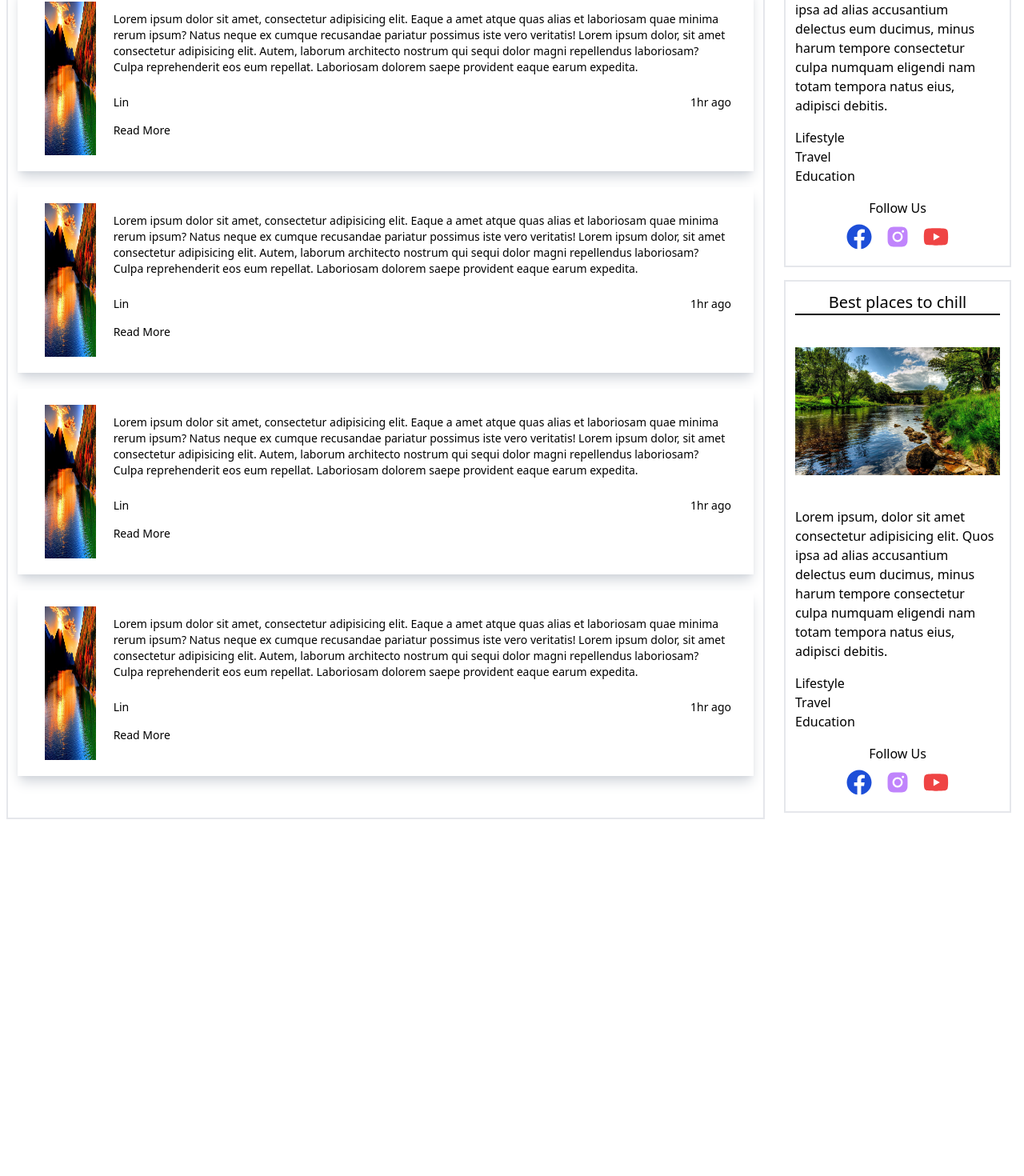
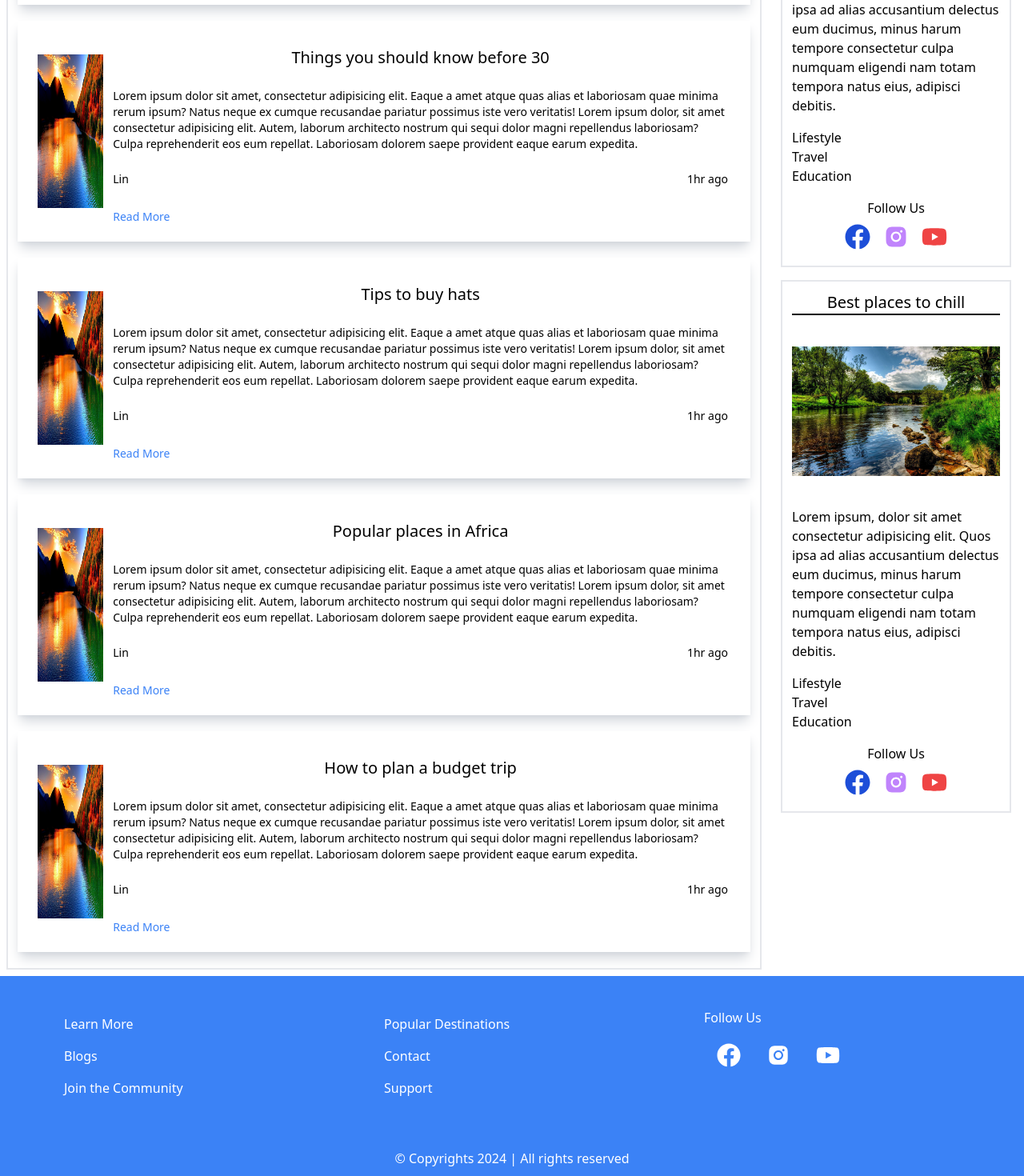
Before and after one commit to linkhanthtel/react-blog-website, a React (Create React App) app: page / in a window 1280 px wide. Shown: the part 692-2162 px from the top of the page at 80% size. Before the commit the page ends 1724 px from the top, so only its background shows below. Built offline with nearby package versions, Linux system fonts and the light colour scheme.

Commit message:
Third Commit

```diff
--- a/src/App.js
+++ b/src/App.js
@@ -6,6 +6,7 @@ import Blogs from "./pages/blogs";
 import Join from "./pages/join";
 import Contact from "./pages/contact";
 import SinglePost from "./pages/singlepost";
+import Footer from "./components/footer";
 
 function App() {
   return (
@@ -19,6 +20,7 @@ function App() {
           <Route path="/join" element={<Join />} />
           <Route path="/contact" element={<Contact />} />
         </Routes>
+      <Footer />
       </BrowserRouter>
     </div>
   );
--- a/src/components/article.jsx
+++ b/src/components/article.jsx
@@ -2,19 +2,20 @@ import React from 'react'
 import { Link } from 'react-router-dom'
 import image3 from '../images/image3.jpg'
 
-function Article() {
+function Article({title}) {
   return (
     <div className='my-5 mx-3 flex flex-col md:flex-row p-5 bg-white shadow-lg shadow-gray-300 hover:shadow-gray-500'>
       <div className='flex justify-center items-center'>
-        <img src={image3} alt="Image" className='w-56 h-48 md:w-[70%] md:h-84' />
+        <img src={image3} alt="Image" className='w-56 h-48 md:w-[90%] md:h-84' />
       </div>
       <div>
+        <h1 className='px-5 py-3 text-center text-xl md:px-2'>{title}</h1>
         <p className='px-5 py-3 md:px-2 text-sm'>Lorem ipsum dolor sit amet, consectetur adipisicing elit. Eaque a amet atque quas alias et laboriosam quae minima rerum ipsum? Natus neque ex cumque recusandae pariatur possimus iste vero veritatis! Lorem ipsum dolor, sit amet consectetur adipisicing elit. Autem, laborum architecto nostrum qui sequi dolor magni repellendus laboriosam? Culpa reprehenderit eos eum repellat. Laboriosam dolorem saepe provident eaque earum expedita.</p>
-        <div className='flex justify-between px-5 py-3 text-sm md:px-2'>
+        <div className='flex justify-between px-5 py-3 mb-3 text-sm md:px-2'>
             <p>Lin</p>
             <p>1hr ago</p>
         </div>
-        <Link to="/blogs/singlepost" className='px-5 py-3 text-sm md:px-2'>Read More</Link>
+        <Link to="/blogs/singlepost" className='px-5 py-3 text-blue-500 hover:text-blue-700 rounded-full text-sm md:px-2'>Read More</Link>
       </div>
     </div>
   )
--- a/src/components/articlecard.jsx
+++ b/src/components/articlecard.jsx
@@ -2,14 +2,14 @@ import React from 'react'
 import image6 from '../images/image6.jpg'
 import { Link } from 'react-router-dom'
 
-function ArticleCard() {
+function ArticleCard({title}) {
   return (
     <div>
         <div className='p-2 my-5 mx-3 bg-white shadow-lg rounded-lg shadow-gray-400 hover:shadow-gray-600 flex items-center flex-col'>
             <img src={image6} alt="Image" className='w-80 h-72' />
-            <h1 className='text-3xl my-3'>Title</h1>
+            <h1 className='text-xl my-3'>{title}</h1>
             <p className='my-4'>Lorem ipsum dolor sit amet consectetur adipisicing elit. Sed, id! Rem perferendis ipsam harum. Autem animi porro cupiditate inventore minima, odit facere adipisci alias doloremque consectetur velit provident iste. Sunt? Lorem ipsum dolor sit amet consectetur, adipisicing elit. Tempore enim ut odit molestias doloribus ratione dolorum possimus ipsum dolor sed, amet minus iste odio doloremque quaerat cumque deserunt facere quae! Lorem ipsum dolor sit amet consectetur adipisicing elit. Laborum quos soluta consequatur corporis eveniet veritatis, minima est temporibus vel optio, doloremque fugit! Est, harum nihil autem minima deleniti porro ea.</p>
-            <Link to="/blogs/singlepost">Read More</Link>
+            <Link to="/blogs/singlepost" className='text-blue-500 hover:text-blue-700 rounded-full mb-2'>Read More</Link>
           </div>
     </div>
   )
--- /dev/null
+++ b/src/components/footer.jsx
@@ -0,0 +1,37 @@
+import React from 'react'
+import { Link } from 'react-router-dom'
+import { FaFacebook } from "react-icons/fa";
+import { AiFillInstagram } from "react-icons/ai";
+import { FaYoutube } from "react-icons/fa";
+
+function Footer() {
+  return (
+    <div className='relative bg-blue-500 text-white flex flex-col'>
+        <div className='py-10 pl-20 grid grid-cols-1 md:grid-cols-3'>
+        <div className='flex flex-col'>
+            <Link to="/join" className='py-2'>Learn More</Link>
+            <Link to="/blogs" className='py-2'>Blogs</Link>
+            <Link to="/join" className='py-2'>Join the Community</Link>
+        </div>
+        <div className='flex flex-col'>
+            <Link to="/" className='py-2'>Popular Destinations</Link>
+            <Link to="/contact" className='py-2'>Contact</Link>
+            <Link to="/contact" className='py-2'>Support</Link>
+        </div>
+        <div className='flex flex-col'>
+            <h1 className='pb-5'>Follow Us</h1>
+            <div className='flex'>
+                <FaFacebook className='mx-4 text-3xl' />
+                <AiFillInstagram className='mx-4 text-3xl' />
+                <FaYoutube className='mx-4 text-3xl' />
+            </div>
+        </div>
+        </div>
+        <div className='text-center p-4'>
+            <p>© Copyrights 2024 | All rights reserved</p>
+        </div>
+    </div>
+  )
+}
+
+export default Footer
--- a/src/components/navbar.jsx
+++ b/src/components/navbar.jsx
@@ -8,7 +8,7 @@ function Navbar() {
   return (
     <div className='p-4 bg-blue-500 text-white flex justify-around'>
       <div>
-        <Link>Blog</Link>
+        <Link to="/">WanderLuxe Ventures</Link>
       </div>
       <div className='hidden md:flex'>
         <Link to="/" className='px-3 hover:bg-white hover:text-blue-500'>Home</Link>
--- a/src/components/post.jsx
+++ b/src/components/post.jsx
@@ -4,14 +4,14 @@ import SinglePost from '../pages/singlepost'
 
 function Post() {
   return (
-    <div className='border-2 w-[100%] md:w-[75%] my-2 mx-2'>
+    <div className='border-2 my-2 mx-2'>
       <h1 className='text-center text-3xl my-3'>Posts</h1>
       <div>
-        <Article />
-        <Article />
-        <Article />
-        <Article />
-        <Article />
+        <Article title={"Top 10 Trips for 2024"} />
+        <Article title={"Things you should know before 30"} />
+        <Article title={"Tips to buy hats"} />
+        <Article title={"Popular places in Africa"} />
+        <Article title={"How to plan a budget trip"} />
       </div>
     </div>
   )
--- a/src/pages/blogs.jsx
+++ b/src/pages/blogs.jsx
@@ -7,12 +7,12 @@ const Blogs = () => {
     <div>
       <div className='flex justify-between'>
         <div className='w-100 md:w-3/4 grid grid-cols-1 md:grid-cols-2'>
-          <ArticleCard />
-          <ArticleCard />
-          <ArticleCard />
-          <ArticleCard />
-          <ArticleCard />
-          <ArticleCard />
+          <ArticleCard title={"Popular Destination"} />
+          <ArticleCard title={"Healthy Diet for Vegetarian"} />
+          <ArticleCard title={"Tips for purchasing smartphones"} />
+          <ArticleCard title={"Famous places in Asia"} />
+          <ArticleCard title={"How to make a delicious curry"} />
+          <ArticleCard title={"Things you should know before 30"} />
         </div>
         <div className='w-1/4'>
           <Sidebar title={"Popular Destinations"} />
--- a/src/pages/home.jsx
+++ b/src/pages/home.jsx
@@ -7,11 +7,13 @@ function Home() {
   return (
     <div>
       <div className='flex flex-col justify-center items-center'>
-        <h1 className='absolute top-30 font-serif text-center text-white text-xl md:text-3xl hover:animate-bounce'>React Blog Website</h1>
+        <h1 className='absolute top-30 font-serif text-center text-white text-xl md:text-3xl hover:animate-bounce'>Welcome to WanderLuxe Ventures</h1>
         <img src={image4} alt="Image" className='h-72 w-[100%] object-cover' />
       </div>
-      <div className='flex justify-between'>
-        <Post />
+      <div className='flex justify-around'>
+        <div className='w-100 md:w-3/4'>
+          <Post />
+        </div>
         <div className='w-1/4'>
           <Sidebar title={"Trending"} />
           <Sidebar title={"Best places to chill"} />
--- a/src/pages/join.jsx
+++ b/src/pages/join.jsx
@@ -1,10 +1,15 @@
 import React from 'react'
 import image5 from '../images/image5.jpg'
+import image1 from "../images/image1.jpg"
 
 const Join = () => {
   return (
     <div className='flex flex-col justify-center items-center'>
       <img src={image5} alt="Image" className='hidden md:flex h-96 w-full' />
+      <div className='py-7 w-full border-b text-center'>
+        <h1 className='text-3xl my-3'>Join our community</h1>
+        <p className='my-3'>Lorem ipsum dolor, sit amet consectetur adipisicing elit. Soluta consectetur corrupti quas alias tenetur perspiciatis, inventore magni labore eum! Officia officiis velit dolores harum excepturi. Blanditiis esse voluptatem veniam similique! Lorem ipsum dolor sit amet, consectetur adipisicing elit. Magni, neque quas aspernatur provident sint repellendus repudiandae quasi eius, rerum dignissimos, itaque magnam laudantium voluptas sed illum recusandae perspiciatis? Mollitia, non. Lorem ipsum dolor sit amet consectetur adipisicing elit. Dignissimos sapiente eum quasi assumenda molestiae dolores velit minima. Veniam iste consectetur, quas ipsum voluptatem pariatur repellat optio a repellendus repudiandae mollitia? Lorem ipsum dolor sit amet, consectetur adipisicing elit. Ratione delectus reiciendis exercitationem esse! Nostrum architecto dolores eveniet dicta beatae iste aliquid, adipisci iure perferendis quae libero! Nam laudantium vel adipisci?</p>
+      </div>
       <form className='flex flex-col p-5 w-screen md:w-[60%]'>
         <h1 className='text-3xl text-center'>Create Your Post</h1>
         <input type="text" placeholder='Name...' className='p-2 my-5 border-2 border-gray-500' />
```
Also changed, not shown: src/pages/contact.jsx (+22 -2 lines), src/pages/singlepost.jsx (+5 -3 lines).
